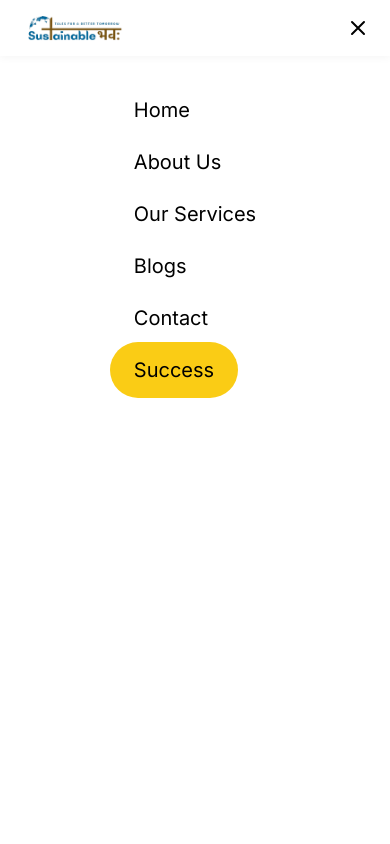
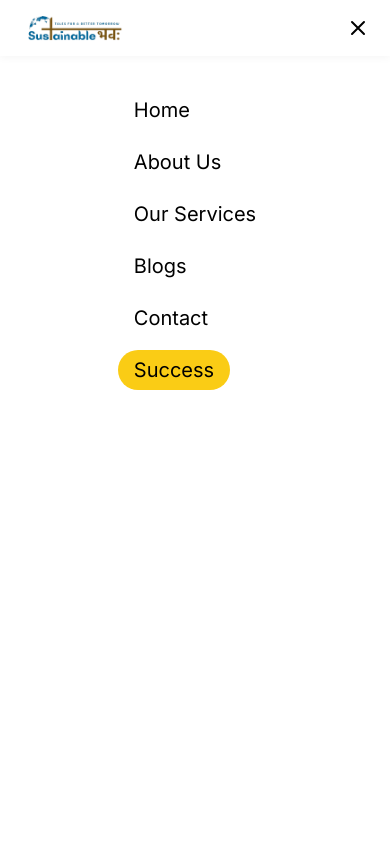
Before and after one commit to rohitkumarsingh0111/Sustainable-Bhava, a React (Create React App) app: page /SuccessStory in a window 390 px wide. Both pictures are taken after a click on the button 358 px from the left and 28 px from the top of the page. Shown: the top 844 px of the page. Built offline with nearby package versions, Linux system fonts and the light colour scheme.

Commit message:
Adjust Navbar link padding for improved mobile responsiveness

```diff
--- a/src/components/Navbar.jsx
+++ b/src/components/Navbar.jsx
@@ -42,7 +42,7 @@ const Navbar = () => {
         <li key={link.path}>   {/* ✅ wrap Link inside li */}
           <Link
             to={link.path}
-            className={`cursor-pointer px-6 py-4 rounded-full transition-all text-black hover:bg-yellow-400 ${
+            className={`cursor-pointer px-4 py-2 rounded-full transition-all text-black hover:bg-yellow-400 ${
               location.pathname === link.path ? 'bg-yellow-400' : ''
             }`}
             onClick={() => setIsMobileMenuOpen(false)}
```
